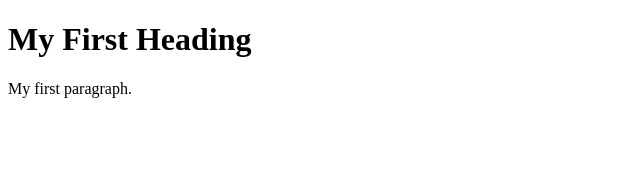
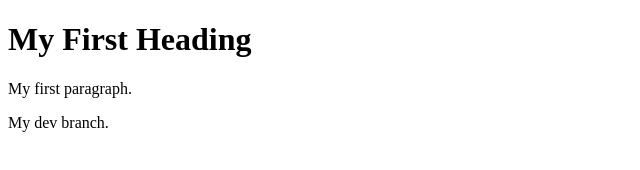
Before and after one commit to kareraolivier/Gym-Git-Exercise-Solutions, a plain HTML site: page index.html in a window 1280 px wide. Shown: the whole page, without its empty margins (0-640 px from the left). Drawn offline with Linux system fonts and the light colour scheme.

Commit message:
test branch

```diff
--- a/index.html
+++ b/index.html
@@ -5,6 +5,6 @@
 <h1>My First Heading</h1>
 
 <p>My first paragraph.</p>
-
+<p>My dev branch.</p>
 </body>
 </html>
```
